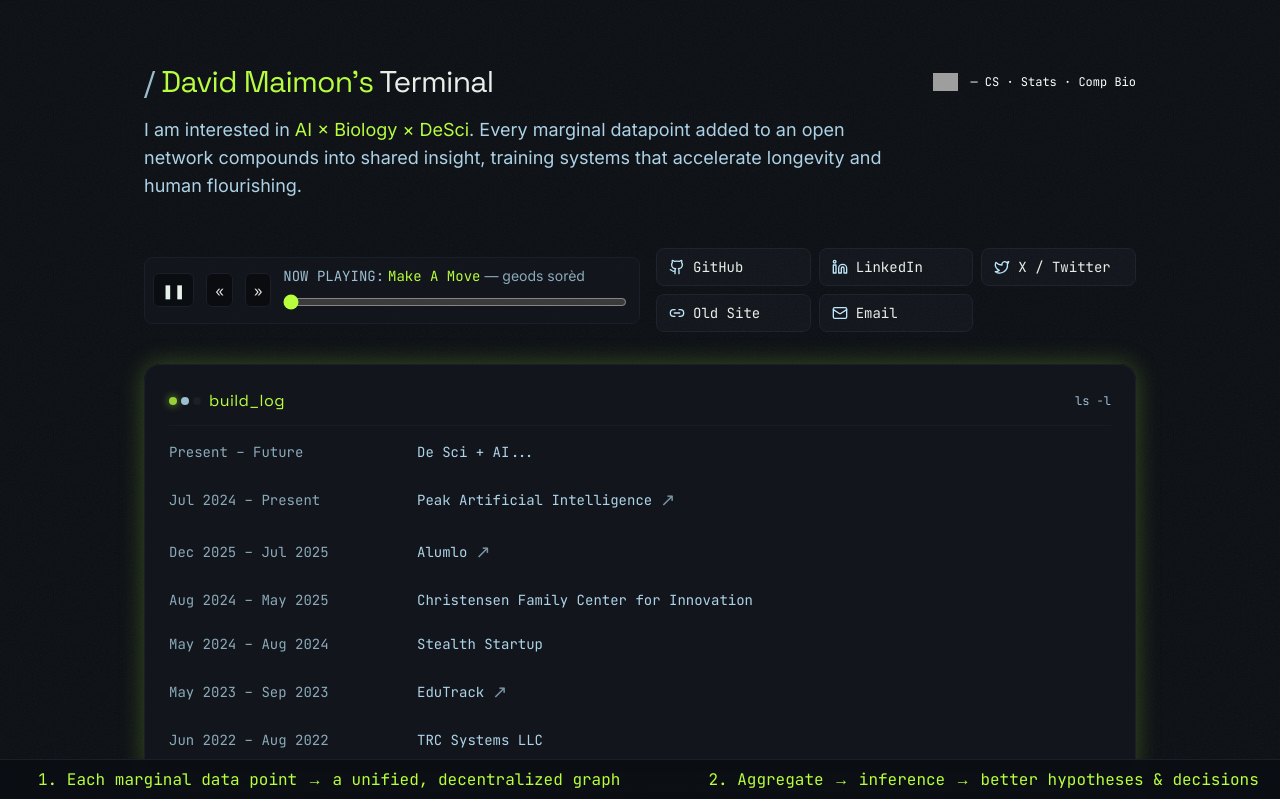
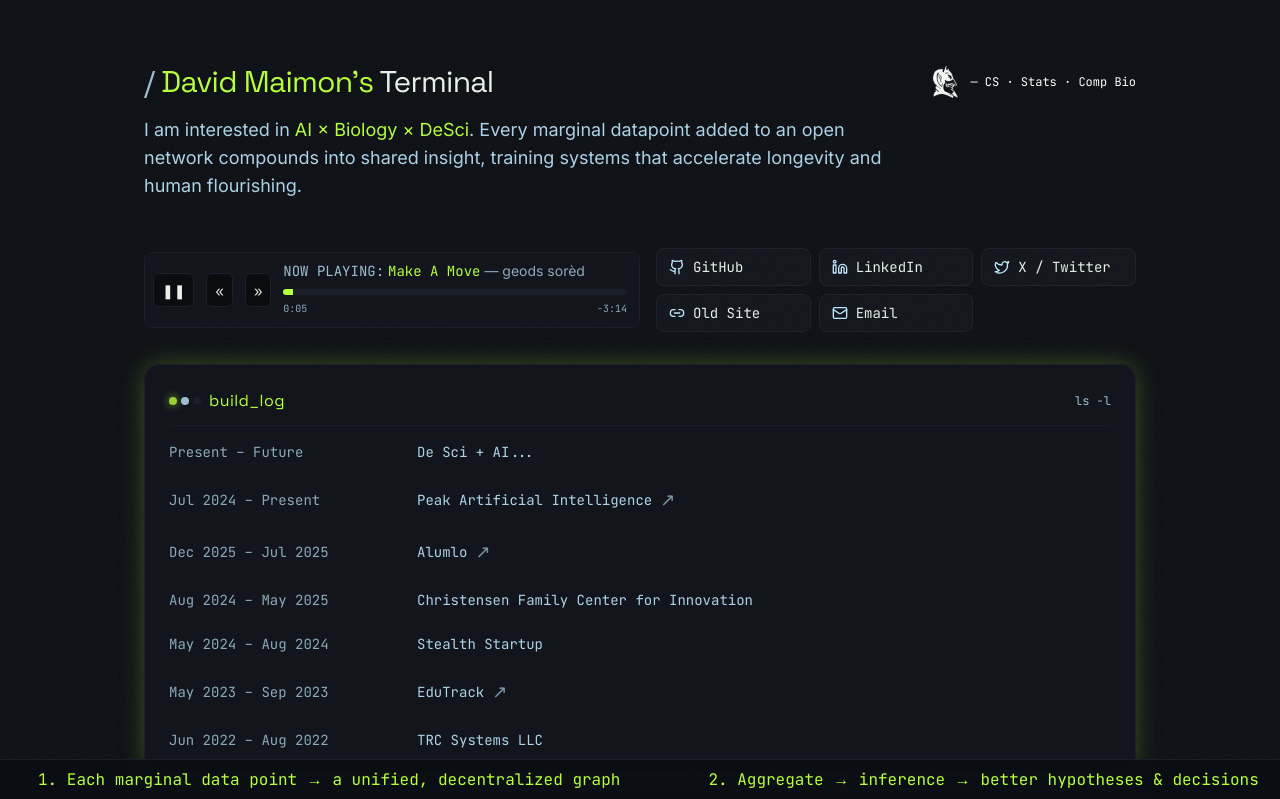
Before and after one commit to maimond123/davidmaimon.com, a Next.js app: page / in a window 1280 px wide. Shown: the top 799 px of the page. Built offline with nearby package versions, Linux system fonts and the light colour scheme; grey boxes are pictures that could not be loaded.

Commit message:
final touches

```diff
--- a/app/page.tsx
+++ b/app/page.tsx
@@ -38,7 +38,7 @@
               className="group relative inline-flex items-center justify-center text-white"
               aria-label="Duke University Instagram"
             >
-              <Image src="/duke_logo_1.png" alt="Duke University" width={25} height={25} className="block" />
+              <Image src="/duke_logo.png" alt="Duke University" width={25} height={25} className="block" />
               <span className="pointer-events-none absolute left-0 -bottom-1 h-px w-0 bg-white/80 transition-all duration-200 group-hover:w-full" />
             </a>
             <span className="text-xs font-mono text-white">— CS · Stats · Comp Bio</span>
--- a/components/VibePlayer.tsx
+++ b/components/VibePlayer.tsx
@@ -1,7 +1,7 @@
 "use client";
 import { useEffect, useMemo, useRef, useState } from "react";
 
-type EmbedTrack = { src: string; title?: string; artist?: string };
+type EmbedTrack = { src: string; title?: string; artist?: string; durationSec?: number };
 
 // Paste up to 10 embed src URLs (Spotify or SoundCloud). Example provided.
 const EMBEDS: EmbedTrack[] = [
@@ -16,42 +16,49 @@
       "https://w.soundcloud.com/player/?url=https%3A//api.soundcloud.com/tracks/2114764728&color=%23ff5500&auto_play=true&hide_related=false&show_comments=true&show_user=true&show_reposts=false&show_teaser=true&visual=true",
     title: "Can't Believe It",
     artist: "geods sorèd",
+    durationSec: 195,
   },
   {
     src:
       "https://w.soundcloud.com/player/?url=https%3A//api.soundcloud.com/tracks/soundcloud%253Atracks%253A2094781455&color=%23ff5500&auto_play=true&hide_related=false&show_comments=true&show_user=true&show_reposts=false&show_teaser=true&visual=true",
     title: "GBP x A Fresh Energy | DJ Daniel Wolf Remix",
     artist: "Daniel Wolf | DJ",
+    durationSec: 240,
   },
   {
     src:
       "https://w.soundcloud.com/player/?url=https%3A//api.soundcloud.com/tracks/soundcloud%253Atracks%253A2158157550&color=%23ff5500&auto_play=true&hide_related=false&show_comments=true&show_user=true&show_reposts=false&show_teaser=true&visual=true",
     title: "Loos x Fake ID (A-TUT Mashup)",
     artist: "Austin Tuttle",
+    durationSec: 210,
   },
   {
     src:
       "https://w.soundcloud.com/player/?url=https%3A//api.soundcloud.com/tracks/soundcloud%253Atracks%253A1816423437&color=%23ff5500&auto_play=true&hide_related=false&show_comments=true&show_user=true&show_reposts=false&show_teaser=true&visual=true",
     title: "geods sorèd - Rouge",
     artist: "55 MUSIC",
+    durationSec: 180,
   },
   {
     src:
       "https://w.soundcloud.com/player/?url=https%3A//api.soundcloud.com/tracks/soundcloud%253Atracks%253A655379654&color=%23ff5500&auto_play=true&hide_related=false&show_comments=true&show_user=true&show_reposts=false&show_teaser=true&visual=true",
     title: "Kerri Chandler & Jerome Sydenham - You're In My System (Dennis Quin Remix) BBC Radio 1 Premiere",
     artist: "DENNIS QUIN",
+    durationSec: 300,
   },
   {
     src:
       "https://w.soundcloud.com/player/?url=https%3A//api.soundcloud.com/tracks/soundcloud%253Atracks%253A768350119&color=%23ff5500&auto_play=true&hide_related=false&show_comments=true&show_user=true&show_reposts=false&show_teaser=true&visual=true",
     title: "Safaera",
     artist: "Bad-Bunny",
+    durationSec: 250,
   },
   {
     src:
       "https://w.soundcloud.com/player/?url=https%3A//api.soundcloud.com/tracks/soundcloud%253Atracks%253A1947131483&color=%23ff5500&auto_play=true&hide_related=false&show_comments=true&show_user=true&show_reposts=false&show_teaser=true&visual=true",
     title: "Marsolo - Sense Of Style",
     artist: "Koltrax",
+    durationSec: 210,
   },
 ];
 
@@ -81,19 +88,45 @@
 export default function VibePlayer() {
   const [index, setIndex] = useState<number>(0);
   const [playing, setPlaying] = useState<boolean>(true); // try to autoplay on mount
-  const [progress, setProgress] = useState<number>(0); // 0..100 synthetic progress
+  const [elapsedSec, setElapsedSec] = useState<number>(0);
   const iframeRef = useRef<HTMLIFrameElement | null>(null);
   const track = EMBEDS[index] ?? EMBEDS[0];
 
   const iframeSrc = useMemo(() => ensureAutoplay(track.src, playing), [track.src, playing]);
 
   useEffect(() => {
-    // In case browsers block autoplay, ensure first user interaction will start playback.
-    // No-op here; playback will be triggered when Play is clicked as we refresh src with autoplay on.
-  }, []);
+    // Synthetic progress timer since cross-origin media controls are restricted
+    const duration = track.durationSec ?? 200;
+    if (!playing) return;
+    const id = setInterval(() => {
+      setElapsedSec((s) => {
+        const next = s + 0.25; // 250ms tick
+        if (next >= duration) {
+          // Auto-advance to next track
+          setIndex((i) => (i + 1) % EMBEDS.length);
+          return 0;
+        }
+        return next;
+      });
+    }, 250);
+    return () => clearInterval(id);
+  }, [playing, track.durationSec]);
 
   const displayTitle = track.title ?? `Track ${index + 1}`;
   const displayArtist = track.artist ?? "Playlist";
+  const durationSec = track.durationSec ?? 200;
+  useEffect(() => {
+    // reset elapsed when track changes
+    setElapsedSec(0);
+  }, [index]);
+
+  function formatTime(sec: number): string {
+    const s = Math.max(0, Math.floor(sec));
+    const m = Math.floor(s / 60);
+    const rem = s % 60;
+    return `${m}:${rem.toString().padStart(2, "0")}`;
+  }
+  const pct = Math.min(100, Math.max(0, (elapsedSec / durationSec) * 100));
 
   return (
     <div className="inline-flex items-center gap-3 p-2 pr-3 rounded-lg border border-line bg-surface/70 relative w-full md:w-1/2">
@@ -109,7 +142,7 @@
         onClick={() => {
           setIndex((i) => (i - 1 + EMBEDS.length) % EMBEDS.length);
           setPlaying(true);
-          setProgress(0);
+          setElapsedSec(0);
         }}
         aria-label="Previous"
       >
@@ -120,7 +153,7 @@
         onClick={() => {
           setIndex((i) => (i + 1) % EMBEDS.length);
           setPlaying(true);
-          setProgress(0);
+          setElapsedSec(0);
         }}
         aria-label="Next"
       >
@@ -130,15 +163,15 @@
         <span className="font-mono text-ice/80">NOW PLAYING:</span>{" "}
         <span className="font-mono text-lime">{displayTitle}</span>{" "}
         <span className="text-ice/70">— {displayArtist}</span>
-        <input
-          type="range"
-          min={0}
-          max={100}
-          value={progress}
-          onChange={(e) => setProgress(Number(e.target.value))}
-          className="w-full mt-2 accent-lime"
-          aria-label="Seek"
-        />
+        <div className="mt-2">
+          <div className="h-1.5 bg-line rounded-full overflow-hidden">
+            <div className="h-full bg-lime" style={{ width: `${pct}%` }} />
+          </div>
+          <div className="flex justify-between text-[10px] text-ice/70 mt-1 font-mono">
+            <span>{formatTime(elapsedSec)}</span>
+            <span>-{formatTime(Math.max(0, durationSec - elapsedSec))}</span>
+          </div>
+        </div>
       </div>
       {/* Hidden iframe to keep layout unchanged while audio plays */}
       <iframe
```
Also changed, not shown: public/duke_logo.png (renamed from public/favicon/duke_logo_1.png).
